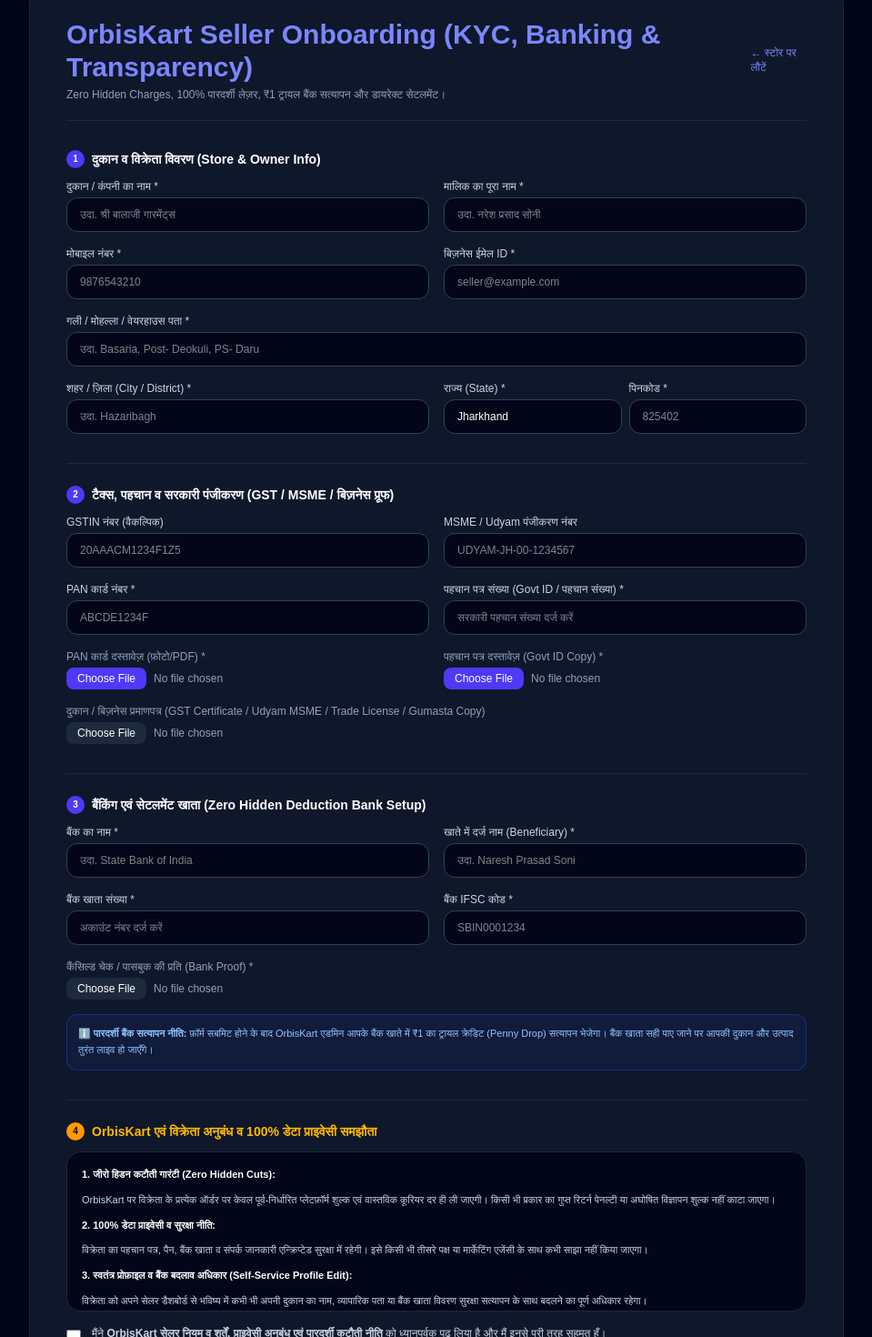
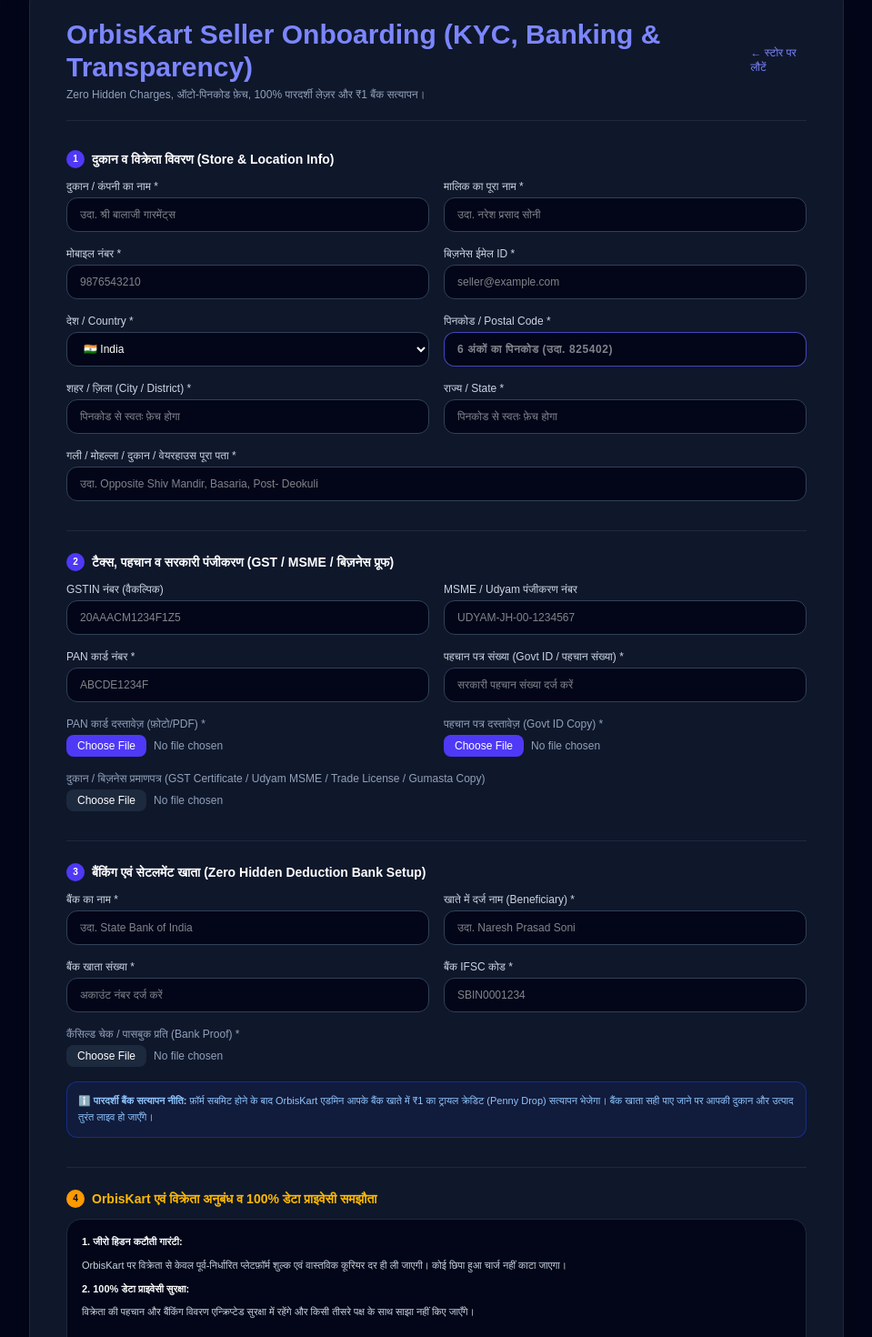
Before and after one commit to orbiskart2026-sketch/orbiskart, a Next.js app in the folder frontend/: page /seller/register in a window 1280 px wide. Shown: the part 61-1531 px from the top of the page at 91% size, without its empty margins (160-1119 px from the left). Built offline with nearby package versions, Linux system fonts and the light colour scheme.

Commit message:
add auto pincode fetch for india and global locations in seller form

```diff
--- a/frontend/app/seller/register/page.tsx
+++ b/frontend/app/seller/register/page.tsx
@@ -7,15 +7,17 @@
 export default function SellerRegisterPage() {
   const router = useRouter();
   const [loading, setLoading] = useState(false);
+  const [pincodeLoading, setPincodeLoading] = useState(false);
 
   const [form, setForm] = useState({
     store_name: '',
     owner_name: '',
     contact_number: '',
     business_email: '',
+    country: 'India',
     street_address: '',
     city_district: '',
-    state: 'Jharkhand',
+    state: '',
     pincode: '',
     gstin: '',
     msme_number: '',
@@ -32,9 +34,64 @@
   const [businessDoc, setBusinessDoc] = useState<File | null>(null);
   const [chequeDoc, setChequeDoc] = useState<File | null>(null);
 
-  // टर्म्स और डिक्लेरेशन स्टेट
   const [acceptedTerms, setAcceptedTerms] = useState(false);
   const [declaredAccurate, setDeclaredAccurate] = useState(false);
+
+  // पिनकोड डालते ही ऑटो-फ़ेच करने वाला इंजन (भारत + ग्लोबल)
+  const handlePincodeChange = async (e: React.ChangeEvent<HTMLInputElement>) => {
+    const code = e.target.value.trim();
+    setForm((prev) => ({ ...prev, pincode: code }));
+
+    // भारतीय पिनकोड (6 अंक)
+    if (form.country === 'India' && code.length === 6) {
+      setPincodeLoading(true);
+      try {
+        const res = await fetch(`https://api.postalpincode.in/pincode/${code}`);
+        const data = await res.json();
+        if (data && data[0]?.Status === 'Success') {
+          const postOffice = data[0].PostOffice[0];
+          setForm((prev) => ({
+            ...prev,
+            city_district: postOffice.District,
+            state: postOffice.State,
+          }));
+        }
+      } catch (err) {
+        console.error('Pincode fetch error:', err);
+      } finally {
+        setPincodeLoading(false);
+      }
+    }
+    // अंतरराष्ट्रीय पोस्टल कोड (Global Lookup - US, UK, CA, AE आदि)
+    else if (form.country !== 'India' && code.length >= 3) {
+      setPincodeLoading(true);
+      try {
+        const countryCodes: Record<string, string> = {
+          'United States': 'us',
+          'United Kingdom': 'gb',
+          'Canada': 'ca',
+          'Australia': 'au',
+          'Germany': 'de',
+        };
+        const cCode = countryCodes[form.country] || 'us';
+        const res = await fetch(`https://api.zippopotam.us/${cCode}/${code}`);
+        if (res.ok) {
+          const data = await res.json();
+          if (data.places && data.places.length > 0) {
+            setForm((prev) => ({
+              ...prev,
+              city_district: data.places[0]['place name'],
+              state: data.places[0]['state'],
+            }));
+          }
+        }
+      } catch (err) {
+        console.error('Global postal fetch error:', err);
+      } finally {
+        setPincodeLoading(false);
+      }
+    }
+  };
 
   const handleSubmit = async (e: React.FormEvent) => {
     e.preventDefault();
@@ -45,7 +102,7 @@
     }
 
     if (!form.store_name || !form.owner_name || !form.contact_number || !form.street_address || !form.city_district || !form.pincode || !form.bank_account_number || !form.bank_ifsc_code) {
-      alert('कृपया दुकान का नाम, मालिक का नाम, मोबाइल नंबर, पूरा पता और बैंक खाता विवरण अनिवार्य रूप से भरें।');
+      alert('कृपया दुकान का नाम, मालिक का नाम, मोबाइल नंबर, पूरा पता और बैंक खाता विवरण भरें।');
       return;
     }
 
@@ -90,7 +147,7 @@
               OrbisKart Seller Onboarding (KYC, Banking & Transparency)
             </h1>
             <p className="text-xs text-slate-400 mt-1">
-              Zero Hidden Charges, 100% पारदर्शी लेज़र, ₹1 ट्रायल बैंक सत्यापन और डायरेक्ट सेटलमेंट।
+              Zero Hidden Charges, ऑटो-पिनकोड फ़ेच, 100% पारदर्शी लेज़र और ₹1 बैंक सत्यापन।
             </p>
           </div>
           <Link href="/" className="text-xs text-indigo-400 hover:underline">
@@ -99,11 +156,11 @@
         </div>
 
         <form onSubmit={handleSubmit} className="space-y-8 text-xs">
-          {/* सेक्शन 1: दुकान व व्यक्तिगत विवरण (अलग-अलग पता कॉलम) */}
+          {/* सेक्शन 1: दुकान व व्यक्तिगत विवरण */}
           <div>
             <h3 className="text-sm font-bold text-white mb-3 flex items-center gap-2">
               <span className="w-5 h-5 rounded-full bg-indigo-600 text-white flex items-center justify-center text-[10px]">1</span>
-              दुकान व विक्रेता विवरण (Store & Owner Info)
+              दुकान व विक्रेता विवरण (Store & Location Info)
             </h3>
             <div className="grid grid-cols-1 md:grid-cols-2 gap-4">
               <div>
@@ -152,19 +209,38 @@
                 />
               </div>
 
-              {/* अलग-अलग विस्तृत पता */}
-              <div className="md:col-span-2">
-                <label className="block text-slate-300 mb-1">गली / मोहल्ला / वेयरहाउस पता *</label>
+              {/* देश एवं पिनकोड (ऑटो-फ़ेच ट्रिगर) */}
+              <div>
+                <label className="block text-slate-300 mb-1">देश / Country *</label>
+                <select
+                  value={form.country}
+                  onChange={(e) => setForm({ ...form, country: e.target.value, pincode: '', city_district: '', state: '' })}
+                  className="w-full px-3.5 py-2.5 bg-slate-950 border border-slate-700 rounded-xl text-white font-medium"
+                >
+                  <option value="India">🇮🇳 India</option>
+                  <option value="United States">🇺🇸 United States</option>
+                  <option value="United Kingdom">🇬🇧 United Kingdom</option>
+                  <option value="Canada">🇨🇦 Canada</option>
+                  <option value="Australia">🇦🇺 Australia</option>
+                  <option value="Germany">🇩🇪 Germany</option>
+                </select>
+              </div>
+
+              <div>
+                <label className="block text-slate-300 mb-1">
+                  पिनकोड / Postal Code * {pincodeLoading && <span className="text-indigo-400 font-normal">(लोकेशन खोजी जा रही है...)</span>}
+                </label>
                 <input
                   type="text"
                   required
-                  value={form.street_address}
-                  onChange={(e) => setForm({ ...form, street_address: e.target.value })}
-                  placeholder="उदा. Basaria, Post- Deokuli, PS- Daru"
-                  className="w-full px-3.5 py-2.5 bg-slate-950 border border-slate-700 rounded-xl text-white"
+                  value={form.pincode}
+                  onChange={handlePincodeChange}
+                  placeholder={form.country === 'India' ? '6 अंकों का पिनकोड (उदा. 825402)' : 'Postal Code'}
+                  className="w-full px-3.5 py-2.5 bg-slate-950 border border-indigo-500/70 rounded-xl text-white font-bold tracking-wider"
                 />
               </div>
 
+              {/* ऑटो-फ़ेच हुए शहर और राज्य */}
               <div>
                 <label className="block text-slate-300 mb-1">शहर / ज़िला (City / District) *</label>
                 <input
@@ -172,40 +248,38 @@
                   required
                   value={form.city_district}
                   onChange={(e) => setForm({ ...form, city_district: e.target.value })}
-                  placeholder="उदा. Hazaribagh"
+                  placeholder="पिनकोड से स्वतः फ़ेच होगा"
                   className="w-full px-3.5 py-2.5 bg-slate-950 border border-slate-700 rounded-xl text-white"
                 />
               </div>
 
-              <div className="grid grid-cols-2 gap-2">
               <div>
-                  <label className="block text-slate-300 mb-1">राज्य (State) *</label>
+                <label className="block text-slate-300 mb-1">राज्य / State *</label>
                 <input
                   type="text"
                   required
                   value={form.state}
                   onChange={(e) => setForm({ ...form, state: e.target.value })}
-                    placeholder="Jharkhand"
+                  placeholder="पिनकोड से स्वतः फ़ेच होगा"
                   className="w-full px-3.5 py-2.5 bg-slate-950 border border-slate-700 rounded-xl text-white"
                 />
               </div>
-                <div>
-                  <label className="block text-slate-300 mb-1">पिनकोड *</label>
+
+              <div className="md:col-span-2">
+                <label className="block text-slate-300 mb-1">गली / मोहल्ला / दुकान / वेयरहाउस पूरा पता *</label>
                 <input
                   type="text"
                   required
-                    maxLength={6}
-                    value={form.pincode}
-                    onChange={(e) => setForm({ ...form, pincode: e.target.value })}
-                    placeholder="825402"
+                  value={form.street_address}
+                  onChange={(e) => setForm({ ...form, street_address: e.target.value })}
+                  placeholder="उदा. Opposite Shiv Mandir, Basaria, Post- Deokuli"
                   className="w-full px-3.5 py-2.5 bg-slate-950 border border-slate-700 rounded-xl text-white"
                 />
               </div>
             </div>
           </div>
-          </div>
 
-          {/* सेक्शन 2: टैक्स व सरकारी अनुपालन (GST / MSME / बिज़नेस प्रूफ) */}
+          {/* सेक्शन 2: टैक्स व सरकारी अनुपालन */}
           <div className="border-t border-slate-800 pt-6">
             <h3 className="text-sm font-bold text-white mb-3 flex items-center gap-2">
               <span className="w-5 h-5 rounded-full bg-indigo-600 text-white flex items-center justify-center text-[10px]">2</span>
@@ -257,7 +331,6 @@
                 />
               </div>
 
-              {/* डॉक्युमेंट अपलोड्स */}
               <div>
                 <label className="block text-slate-400 mb-1">PAN कार्ड दस्तावेज़ (फ़ोटो/PDF) *</label>
                 <input
@@ -292,7 +365,7 @@
             </div>
           </div>
 
-          {/* सेक्शन 3: बैंकिंग व ₹1 पेनी-ड्रॉप बैंक सत्यापन */}
+          {/* सेक्शन 3: बैंकिंग एवं ₹1 Penny Drop ट्रायल सत्यापन */}
           <div className="border-t border-slate-800 pt-6">
             <h3 className="text-sm font-bold text-white mb-3 flex items-center gap-2">
               <span className="w-5 h-5 rounded-full bg-indigo-600 text-white flex items-center justify-center text-[10px]">3</span>
@@ -345,7 +418,7 @@
                 />
               </div>
               <div className="md:col-span-2">
-                <label className="block text-slate-400 mb-1">कैंसिल्ड चेक / पासबुक की प्रति (Bank Proof) *</label>
+                <label className="block text-slate-400 mb-1">कैंसिल्ड चेक / पासबुक प्रति (Bank Proof) *</label>
                 <input
                   type="file"
                   accept="image/*,.pdf"
@@ -356,34 +429,23 @@
               </div>
             </div>
 
-            {/* ₹1 Penny Drop बैंक सत्यापन नोटिस */}
             <div className="mt-4 p-3 bg-blue-950/40 border border-blue-800/60 rounded-xl text-[11px] text-blue-300 leading-relaxed">
               ℹ️ <b>पारदर्शी बैंक सत्यापन नीति:</b> फ़ॉर्म सबमिट होने के बाद OrbisKart एडमिन आपके बैंक खाते में ₹1 का ट्रायल क्रेडिट (Penny Drop) सत्यापन भेजेगा। बैंक खाता सही पाए जाने पर आपकी दुकान और उत्पाद तुरंत लाइव हो जाएँगे।
             </div>
           </div>
 
-          {/* सेक्शन 4: टर्म्स, कंडीशंस एवं प्राइवेसी सुरक्षा अनुबंध */}
+          {/* सेक्शन 4: नियम एवं शर्तें */}
           <div className="border-t border-slate-800 pt-6">
             <h3 className="text-sm font-bold text-amber-400 mb-3 flex items-center gap-2">
               <span className="w-5 h-5 rounded-full bg-amber-500 text-slate-950 font-black flex items-center justify-center text-[10px]">4</span>
               OrbisKart एवं विक्रेता अनुबंध व 100% डेटा प्राइवेसी समझौता
             </h3>
 
-            <div className="h-44 overflow-y-auto bg-slate-950 border border-slate-800 rounded-2xl p-4 text-[11px] leading-relaxed text-slate-300 space-y-2.5">
-              <p className="font-bold text-white">1. जीरो हिडन कटौती गारंटी (Zero Hidden Cuts):</p>
-              <p>OrbisKart पर विक्रेता के प्रत्येक ऑर्डर पर केवल पूर्व-निर्धारित प्लेटफ़ॉर्म शुल्क एवं वास्तविक कूरियर दर ही ली जाएगी। किसी भी प्रकार का गुप्त रिटर्न पेनल्टी या अघोषित विज्ञापन शुल्क नहीं काटा जाएगा।</p>
-
-              <p className="font-bold text-white">2. 100% डेटा प्राइवेसी व सुरक्षा नीति:</p>
-              <p>विक्रेता का पहचान पत्र, पैन, बैंक खाता व संपर्क जानकारी एन्क्रिप्टेड सुरक्षा में रहेगी। इसे किसी भी तीसरे पक्ष या मार्केटिंग एजेंसी के साथ कभी साझा नहीं किया जाएगा।</p>
-
-              <p className="font-bold text-white">3. स्वतंत्र प्रोफ़ाइल व बैंक बदलाव अधिकार (Self-Service Profile Edit):</p>
-              <p>विक्रेता को अपने सेलर डैशबोर्ड से भविष्य में कभी भी अपनी दुकान का नाम, व्यापारिक पता या बैंक खाता विवरण सुरक्षा सत्यापन के साथ बदलने का पूर्ण अधिकार रहेगा।</p>
-
-              <p className="font-bold text-white">4. समयबद्ध स्वचालित बैंक भुगतान (T+2 / 7-Day Settlement):</p>
-              <p>ऑर्डर डिलीवरी सत्यापित होने के बाद शुद्ध विक्रय राशि सीधे विक्रेता के पंजीकृत बैंक खाते में NEFT/RTGS के माध्यम से ट्रांसफ़र होगी, जिसकी कटौती स्लिप (Deduction Slip) पोर्टल पर उपलब्ध रहेगी।</p>
-
-              <p className="font-bold text-white">5. वास्तविक व प्रामाणिक सामान विक्रय:</p>
-              <p>विक्रेता यह सुनिश्चित करेगा कि उसके द्वारा लिस्ट किए गए उत्पाद 100% असली, वैध और सरकारी मानकों के अनुरूप हैं।</p>
+            <div className="h-40 overflow-y-auto bg-slate-950 border border-slate-800 rounded-2xl p-4 text-[11px] leading-relaxed text-slate-300 space-y-2">
+              <p className="font-bold text-white">1. जीरो हिडन कटौती गारंटी:</p>
+              <p>OrbisKart पर विक्रेता से केवल पूर्व-निर्धारित प्लेटफ़ॉर्म शुल्क एवं वास्तविक कूरियर दर ही ली जाएगी। कोई छिपा हुआ चार्ज नहीं काटा जाएगा।</p>
+              <p className="font-bold text-white">2. 100% डेटा प्राइवेसी सुरक्षा:</p>
+              <p>विक्रेता की पहचान और बैंकिंग विवरण एन्क्रिप्टेड सुरक्षा में रहेंगे और किसी तीसरे पक्ष के साथ साझा नहीं किए जाएँगे।</p>
             </div>
 
             <div className="mt-4 space-y-3">
@@ -409,7 +471,7 @@
                   className="mt-1 w-4 h-4 rounded border-slate-700 bg-slate-950 text-indigo-600 focus:ring-indigo-500"
                 />
                 <span className="text-slate-300 text-xs">
-                  <b>सत्यनिष्ठा घोषणा (Declaration):</b> मैं प्रमाणित करता/करती हूँ कि मेरे द्वारा दी गई सभी जानकारी (नाम, दुकान का पता, पैन, बिज़नेस डॉक्युमेंट व बैंक खाता) 100% सत्य व सटीक है।
+                  <b>सत्यनिष्ठा घोषणा:</b> मैं प्रमाणित करता/करती हूँ कि मेरे द्वारा दी गई सभी जानकारी (नाम, पता, पैन, बिज़नेस डॉक्युमेंट व बैंक खाता) 100% सत्य व सटीक है।
                 </span>
               </label>
             </div>
```
Lines whose indentation alone changed are shown as unchanged.
